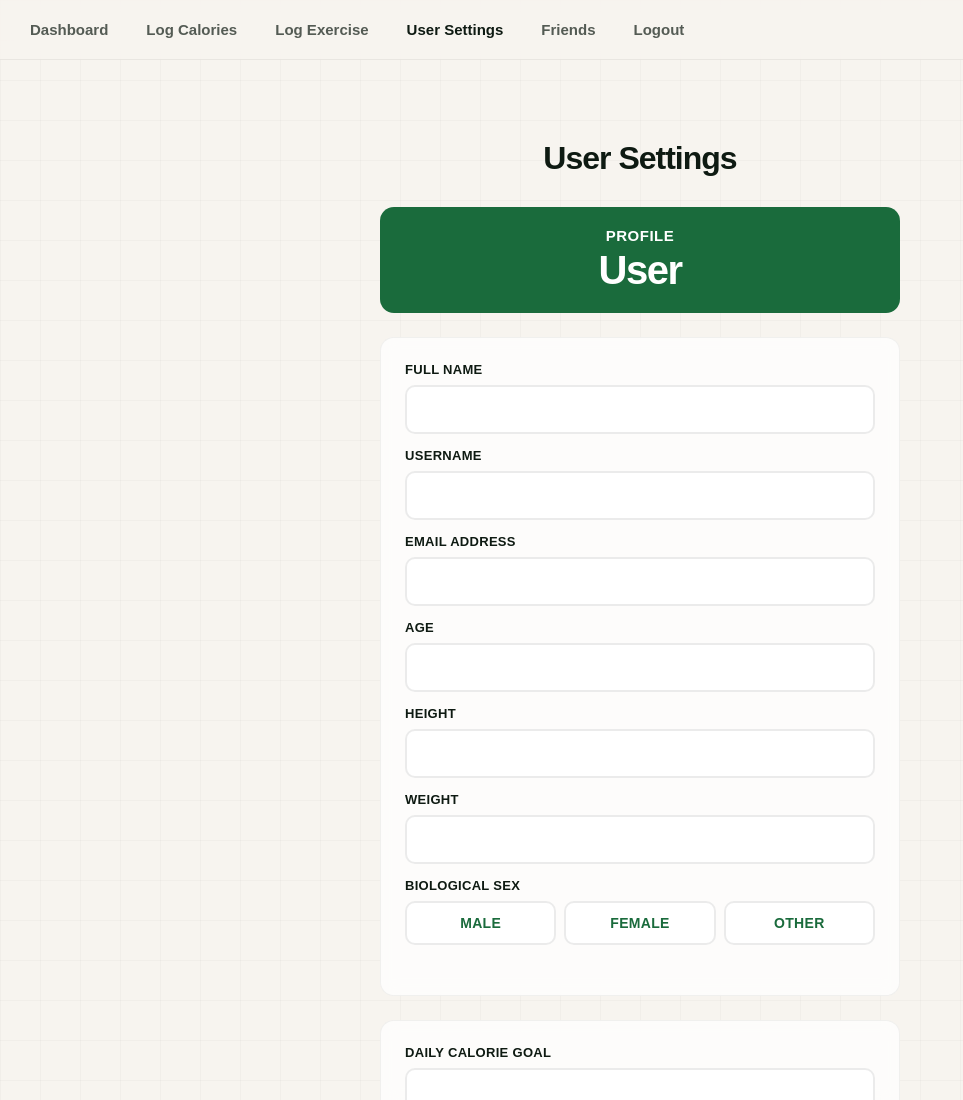
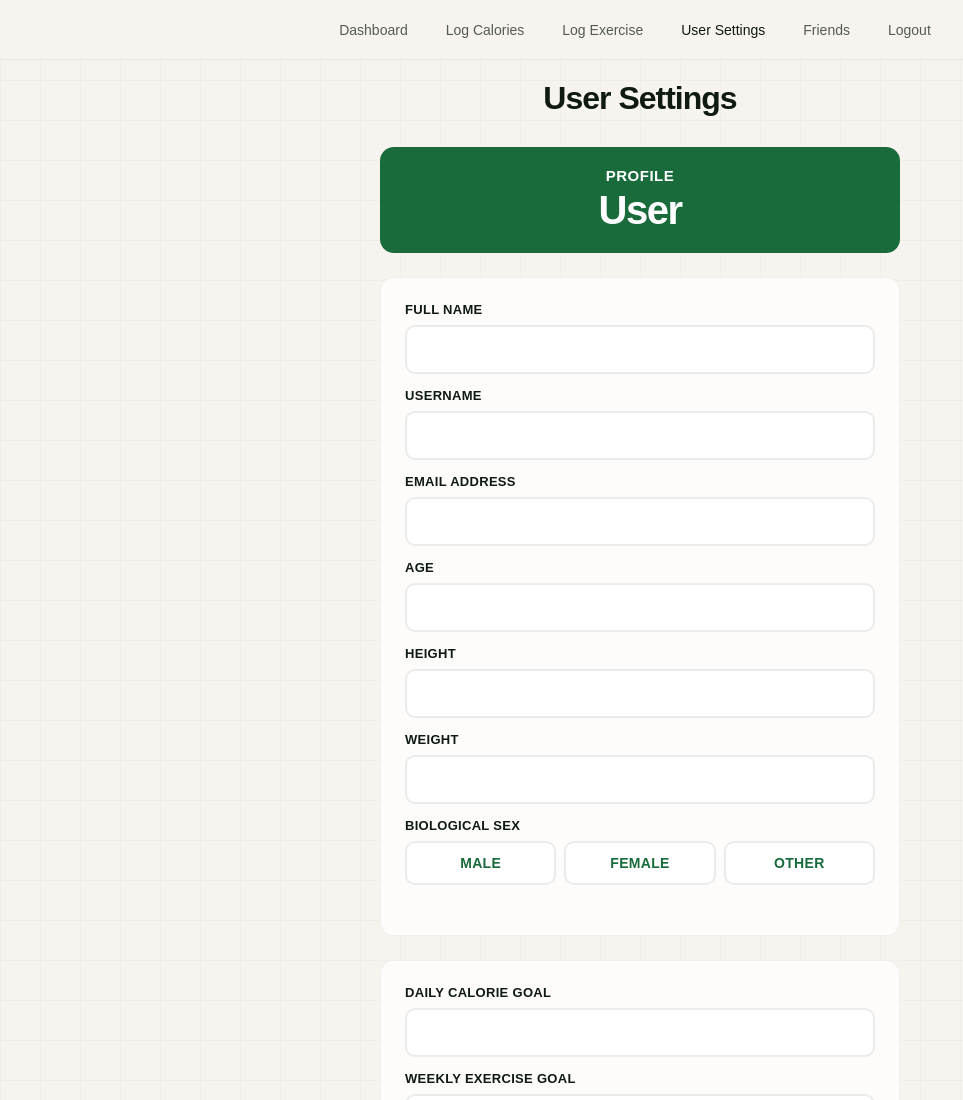
Before and after one commit to AidanHWood/CMP-5012B, a website: page Code/userSettings.html in a window 1280 px wide. Shown: the top 1100 px of the page, without its empty margins (0-963 px from the left). Drawn offline with Linux system fonts and the light colour scheme.

Commit message:
Add navbar styles to userSettings.css

```diff
--- a/Code/userSettings.css
+++ b/Code/userSettings.css
@@ -5,6 +5,33 @@
     --cream:    #f7f4ef;
     --dark:     #0e1a12;
     --muted:    #6b7c6e;
+}
+
+.navbar {
+    position: fixed; top: 0; left: 0;
+    width: 100%; height: 60px;
+    display: flex; align-items: center; justify-content: center;
+    padding: 0 30px;
+    background: rgba(247, 244, 239, 0.85);
+    backdrop-filter: blur(12px);
+    border-bottom: 1px solid rgba(0,0,0,0.06);
+    z-index: 1000;
+}
+
+.nav-links { list-style: none; display: flex; gap: 28px; }
+
+.nav-links a {
+    text-decoration: none;
+    color: var(--dark);
+    font-size: 14px;
+    font-weight: 500;
+    opacity: 0.7;
+    transition: opacity 0.2s;
+}
+
+.nav-links a:hover,
+.nav-links a.active {
+    opacity: 1;
 }
 
 .log-container {
```
